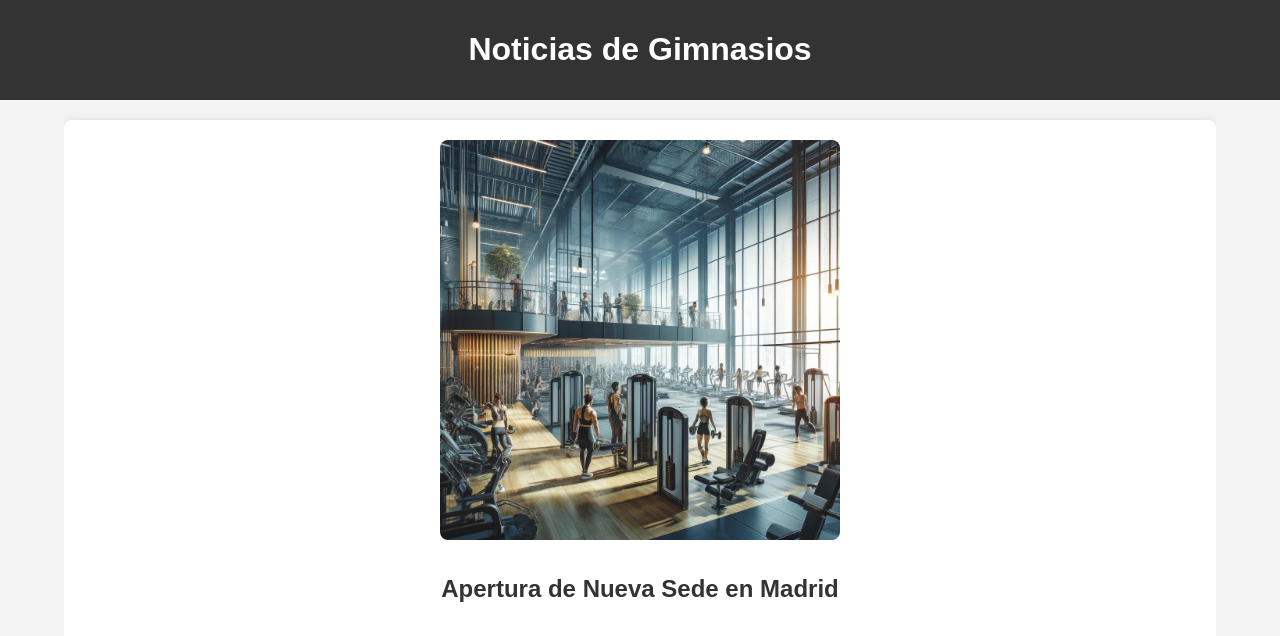
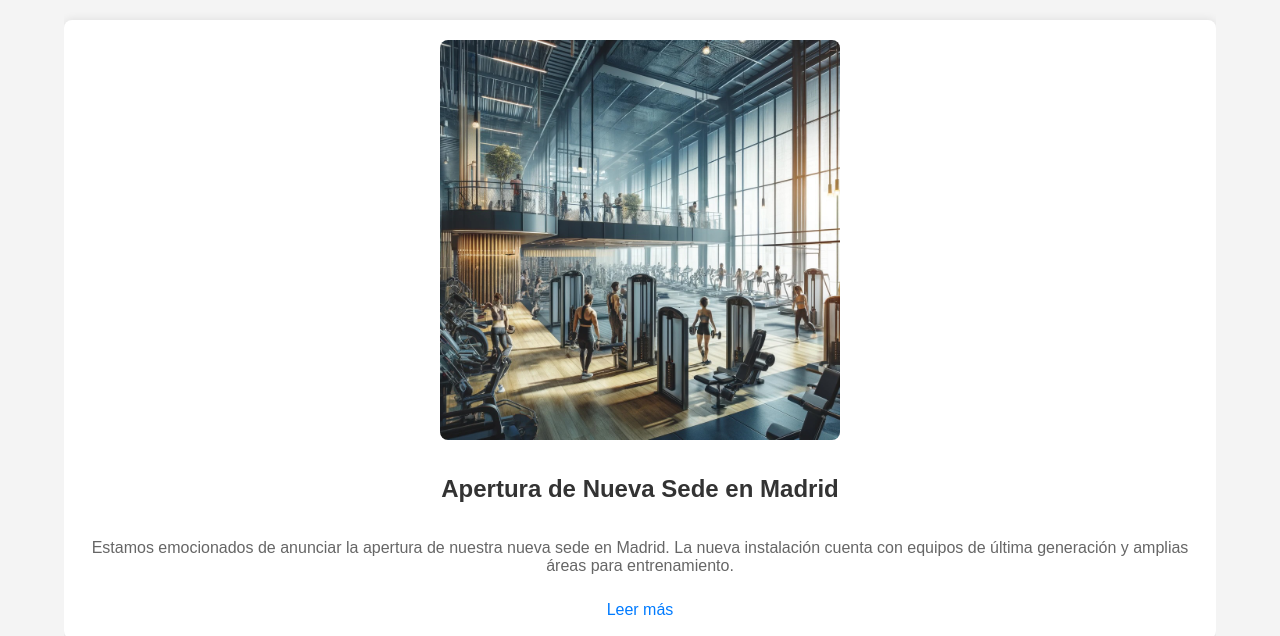
Before and after one commit to cidw16/GymNewsSample, a plain HTML site: page index.html in a window 1280 px wide. Shown: the top 636 px of the page. Drawn offline with Linux system fonts and the light colour scheme.

Commit message:
Removed header

```diff
--- a/index.html
+++ b/index.html
@@ -68,9 +68,6 @@
     </style>
 </head>
 <body>
-    <header>
-        <h1>Noticias de Gimnasios</h1>
-    </header>
     <div class="container">
         <div class="news-item">
             <img src="images/gym1.jpg" alt="Apertura de Nueva Sede en Madrid">
```
